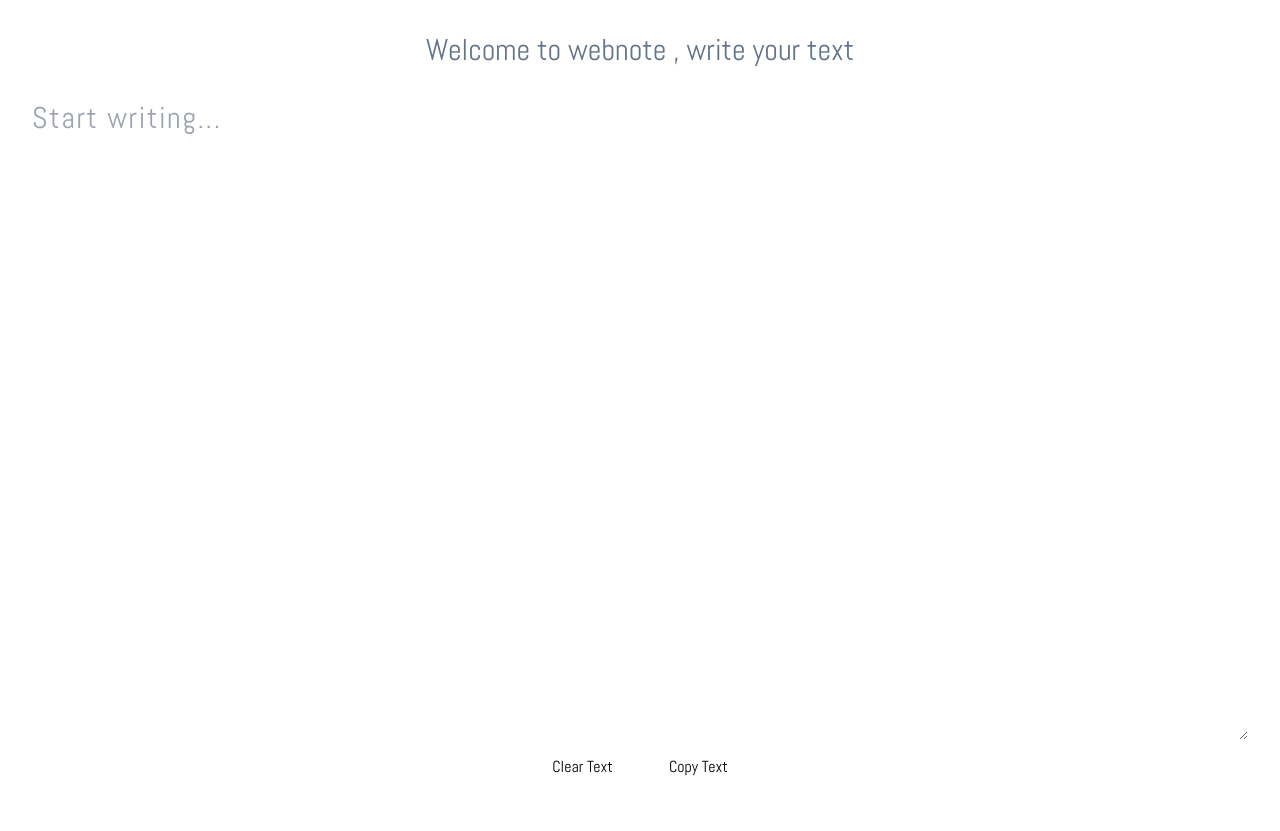
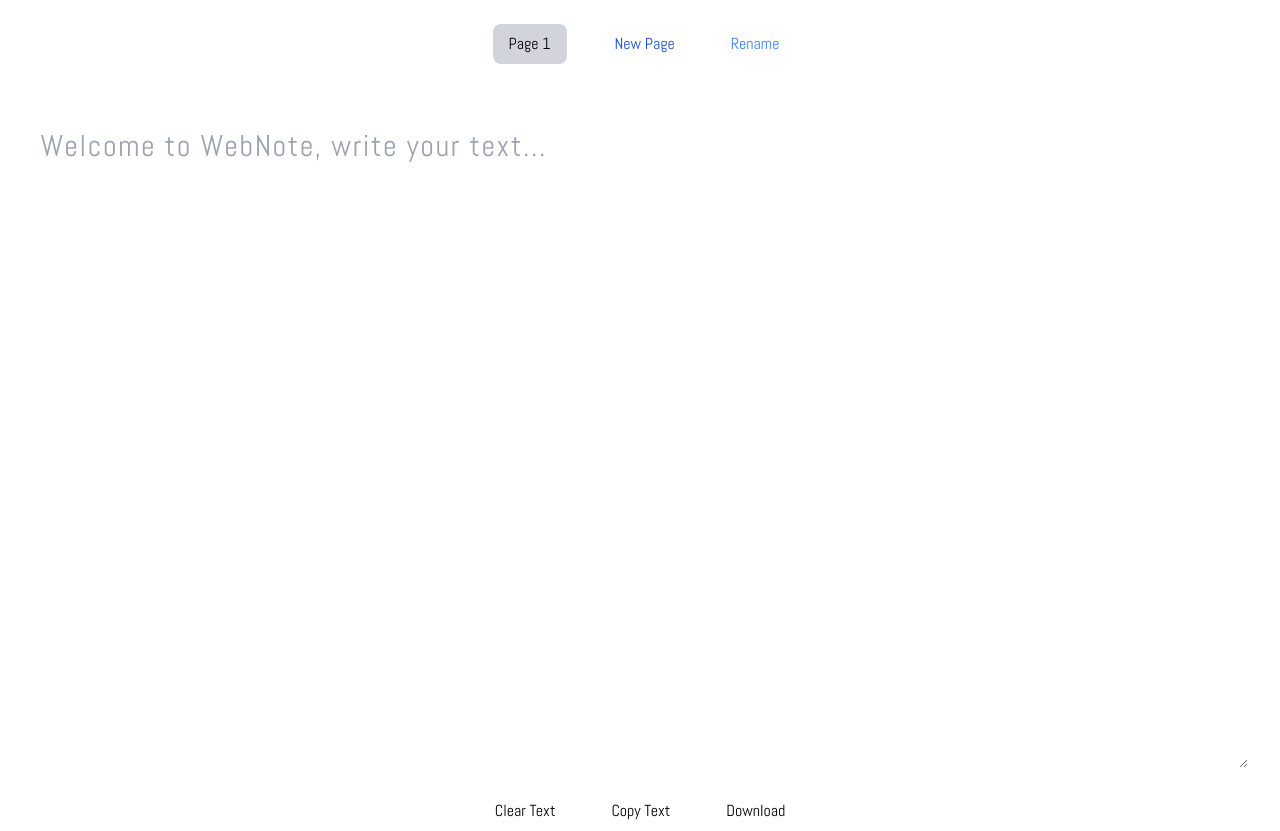
Before and after one commit to kaziabulhasib/webnote, a React (Vite) app: page / in a window 1280 px wide. Before the commit the page ends 800 px from the top, so only its background shows below. Built offline with nearby package versions, Linux system fonts and the light colour scheme.

Commit message:
feat add : dowloand as file, cerate new page, delete page , edit page name

```diff
--- a/src/App.jsx
+++ b/src/App.jsx
@@ -1,29 +1,35 @@
 import { useState, useEffect } from "react";
-// import "./App.css";
 import "./index.css";
 import toast from "react-hot-toast";
 
 function App() {
-  const [text, setText] = useState("");
+  const [notes, setNotes] = useState([{ text: "", name: "Page 1" }]);
+  const [currentNoteIndex, setCurrentNoteIndex] = useState(0);
+  const [newPageName, setNewPageName] = useState("");
+  const [isRenameModalOpen, setIsRenameModalOpen] = useState(false);
 
   useEffect(() => {
-    const savedText = localStorage.getItem("text");
-    if (savedText) {
-      setText(savedText);
-    }
+    const savedNotes = JSON.parse(localStorage.getItem("notes")) || [
+      { text: "", name: "Page 1" },
+    ];
+    setNotes(savedNotes);
   }, []);
 
   useEffect(() => {
-    localStorage.setItem("text", text);
-  }, [text]);
+    localStorage.setItem("notes", JSON.stringify(notes));
+  }, [notes]);
 
-  const clearText = () => setText("");
+  const clearText = () => {
+    const updatedNotes = [...notes];
+    updatedNotes[currentNoteIndex].text = "";
+    setNotes(updatedNotes);
+  };
 
   const copyText = () => {
     navigator.clipboard
-      .writeText(text)
+      .writeText(notes[currentNoteIndex].text)
       .then(() => {
-        toast.success("text copied");
+        toast.success("Text copied");
       })
       .catch((error) => {
         console.error("Error copying text: ", error);
@@ -31,23 +37,107 @@
   };
 
   const handleTextChange = (e) => {
-    setText(e.target.value);
+    const updatedNotes = [...notes];
+    updatedNotes[currentNoteIndex].text = e.target.value;
+    setNotes(updatedNotes);
+  };
+
+  const createNewPage = () => {
+    const newPage = { text: "", name: `Page ${notes.length + 1}` };
+    setNotes([...notes, newPage]);
+    setCurrentNoteIndex(notes.length);
+    setNewPageName("");
+  };
+
+  const handleNoteChange = (index) => {
+    setCurrentNoteIndex(index);
+    setNewPageName(notes[index].name);
+  };
+
+  const downloadNote = () => {
+    const noteName =
+      notes[currentNoteIndex].name || `note_${currentNoteIndex + 1}`;
+    const element = document.createElement("a");
+    const file = new Blob([notes[currentNoteIndex].text], {
+      type: "text/plain",
+    });
+    element.href = URL.createObjectURL(file);
+    element.download = `${noteName}.txt`;
+    document.body.appendChild(element);
+    element.click();
+    document.body.removeChild(element);
+  };
+
+  const deleteNote = () => {
+    if (notes.length > 1) {
+      const updatedNotes = notes.filter(
+        (_, index) => index !== currentNoteIndex
+      );
+      setNotes(updatedNotes);
+      setCurrentNoteIndex(0);
+      toast.success(` ${newPageName} Deleted`);
+    } else {
+      toast.error("Cannot delete the last note.");
+    }
+  };
+
+  const openRenameModal = () => {
+    setNewPageName(notes[currentNoteIndex].name);
+    setIsRenameModalOpen(true);
+  };
+
+  const renamePage = () => {
+    const updatedNotes = [...notes];
+    updatedNotes[currentNoteIndex].name =
+      newPageName || updatedNotes[currentNoteIndex].name;
+    setNotes(updatedNotes);
+    setNewPageName("");
+    setIsRenameModalOpen(false);
+    toast.success("Page renamed");
   };
 
   return (
-    <div className='container  mx-auto '>
-      <h1 className=' text-center lg:text-3xl text-2xl my-8 text-slate-500'>
-        Welcome to webnote , write your text
-      </h1>
-      <div className='container mx-auto  px-8 tracking-widest'>
+    <div className='container mx-auto'>
+      <div className='flex justify-center gap-6 my-6'>
+        {notes.map((_, index) => (
+          <button
+            key={index}
+            className={`mx-2 px-4 py-2 rounded-lg ${
+              index === currentNoteIndex ? "bg-gray-300" : "hover:bg-gray-100"
+            }`}
+            onClick={() => handleNoteChange(index)}>
+            {notes[index].name}
+          </button>
+        ))}
+        <button
+          className='hover:bg-blue-200 text-blue-700 px-4 py-2 rounded-lg'
+          onClick={createNewPage}>
+          New Page
+        </button>
+        {notes.length > 1 && (
+          <button
+            className='hover:bg-red-100 text-red-500 px-4 py-2 rounded-lg'
+            onClick={deleteNote}>
+            Delete Page
+          </button>
+        )}
+        <button
+          className='hover:bg-blue-100 text-blue-500 px-4 py-2 rounded-lg  '
+          onClick={openRenameModal}>
+          Rename
+        </button>
+      </div>
+
+      <div className='container mx-auto px-8 tracking-widest lg:mt-16 mt-6'>
         <textarea
-          className='w-full lg:h-[80vh] h-[75vh] outline-none text-3xl bg-none text-slate-600 '
-          value={text}
+          className='w-full lg:h-[80vh] h-[75vh] outline-none text-3xl bg-none text-slate-600'
+          value={notes[currentNoteIndex].text}
           onChange={handleTextChange}
-          placeholder='Start writing...'
+          placeholder=' Welcome to WebNote, write your text...'
         />
       </div>
-      <div className='flex justify-center gap-6 '>
+
+      <div className='flex justify-center gap-6 mt-4'>
         <button
           className='hover:bg-gray-100 px-4 py-2 rounded-lg'
           onClick={clearText}>
@@ -58,8 +148,39 @@
           onClick={copyText}>
           Copy Text
         </button>
-        {/* <button className='text-semibold text-2xl'>...</button> */}
+        <button
+          className='hover:bg-gray-100 px-4 py-2 rounded-lg'
+          onClick={downloadNote}>
+          Download
+        </button>
       </div>
+
+      {isRenameModalOpen && (
+        <div className='fixed inset-0 flex items-center justify-center bg-black bg-opacity-50'>
+          <div className='bg-white p-6 rounded'>
+            <h2 className='text-lg mb-4'>Rename Page</h2>
+            <input
+              type='text'
+              value={newPageName}
+              onChange={(e) => setNewPageName(e.target.value)}
+              placeholder='New Page Name'
+              className='border p-2 rounded w-full'
+            />
+            <div className='flex justify-end mt-4'>
+              <button
+                className='bg-blue-500 text-white px-4 py-2 rounded'
+                onClick={renamePage}>
+                Save
+              </button>
+              <button
+                className='ml-2 bg-gray-300 px-4 py-2 rounded'
+                onClick={() => setIsRenameModalOpen(false)}>
+                Cancel
+              </button>
+            </div>
+          </div>
+        </div>
+      )}
     </div>
   );
 }
```
